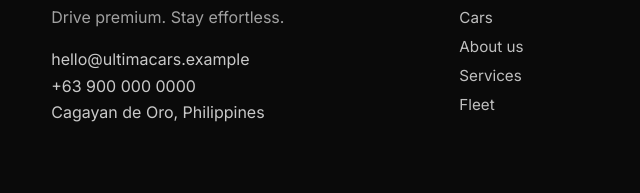
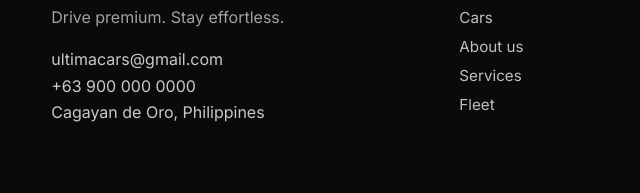
Before and after one commit to 20210023063-max/ULTIMA, a website: page public/index.html in a window 1280 px wide. Shown: the part 3375-3568 px from the top of the page, 0-640 px from the left. Drawn offline with Linux system fonts and the light colour scheme; no server answers.

Commit message:
Update footer contact email address

```diff
--- a/public/index.html
+++ b/public/index.html
@@ -198,7 +198,7 @@
         <div>
           <div class="logo logo--footer">ULTIMA <span>CARS</span></div>
           <p class="footer-tag">Drive premium. Stay effortless.</p>
-          <p class="footer-contact">hello@ultimacars.example<br />+63 900 000 0000<br />Cagayan de Oro, Philippines</p>
+          <p class="footer-contact">ultimacars@gmail.com<br />+63 900 000 0000<br />Cagayan de Oro, Philippines</p>
         </div>
         <div>
           <h3 class="footer-col-title">Explore</h3>
```
